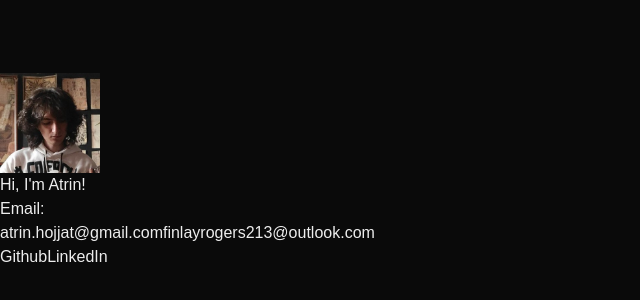
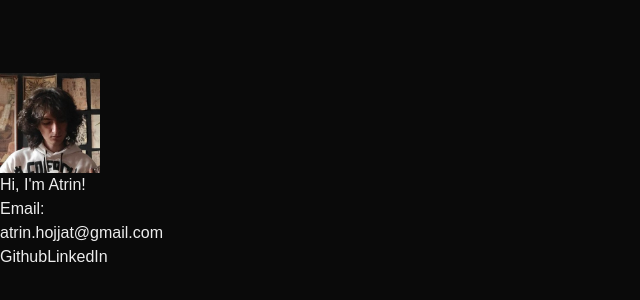
Before and after one commit to deep-in-apeirophobia/portfolio, a Next.js app: page /contact-me in a window 1280 px wide. Shown: the part 114-414 px from the top of the page, without its empty margins (0-640 px from the left). Built offline with nearby package versions, Linux system fonts and the light colour scheme; a web font is replaced by a local one.

Commit message:
Remove unnecessary email

```diff
--- a/src/app/contact-me/page.tsx
+++ b/src/app/contact-me/page.tsx
@@ -18,7 +18,7 @@ export default function Contact() {
 							<span>Email:</span>
 							<div className="flex flex-row items-center gap-2 flex-wrap">
 								<Chip as="a" className="bg-indigo-600/100 text-sm md:text-lg" href="mailto:atrin.hojjat@gmail.com">atrin.hojjat@gmail.com</Chip>
-								<Chip as="a" className="bg-indigo-600/100 text-sm md:text-lg" href="mailto:finlayrogers213@outlook.com">finlayrogers213@outlook.com</Chip>
+								{/* <Chip as="a" className="bg-indigo-600/100 text-sm md:text-lg" href="mailto:finlayrogers213@outlook.com">finlayrogers213@outlook.com</Chip> */}
 							</div>
 						</div>
 
--- a/src/app/page.tsx
+++ b/src/app/page.tsx
@@ -137,7 +137,7 @@ export default function Home() {
 						<span>Email:</span>
 						<div className="flex flex-col items-start gap-2">
 							<Chip as="a" href="mailto:atrin.hojjat@gmail.com">atrin.hojjat@gmail.com</Chip>
-							<Chip as="a" href="mailto:finlayrogers213@outlook.com">finlayrogers213@outlook.com</Chip>
+							{/* <Chip as="a" href="mailto:finlayrogers213@outlook.com">finlayrogers213@outlook.com</Chip> */}
 						</div>
 					</div>
 
```
